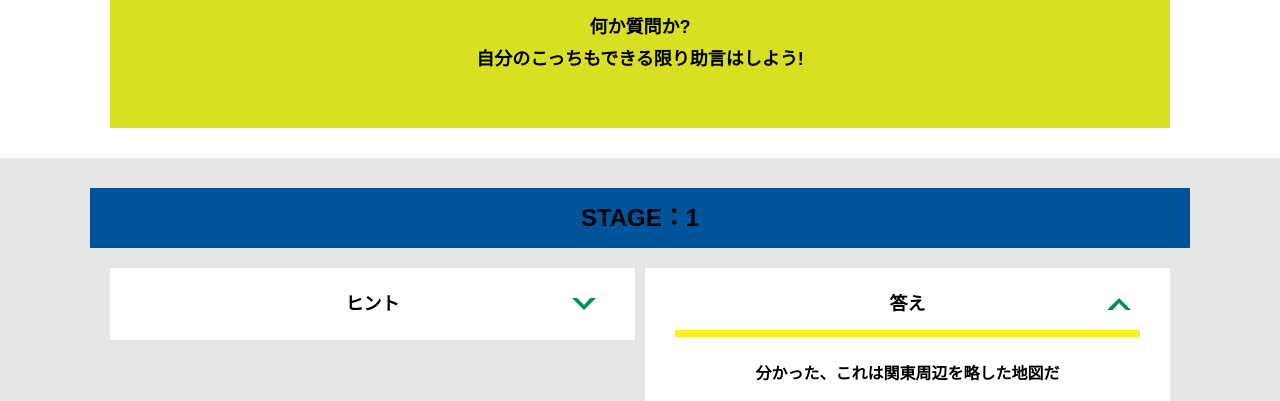
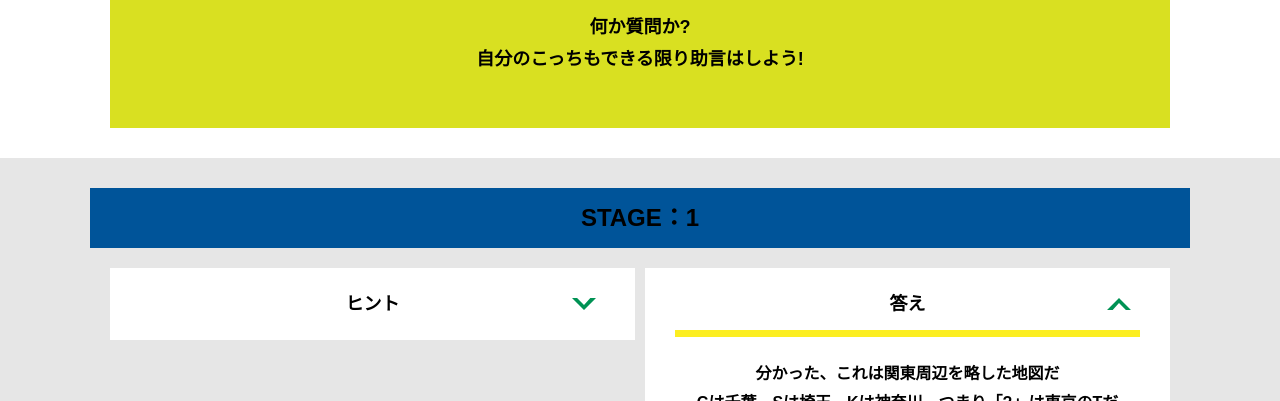
Before and after one commit to haru-yoshi/alfa-tiba-3, a plain HTML site: page hint1.html in a window 1280 px wide. Both pictures are taken after a click on the element "答え". Shown: the part 399-800 px from the top of the page. Drawn offline with Linux system fonts and the light colour scheme.

Commit message:
Update hint1.html

```diff
--- a/hint1.html
+++ b/hint1.html
@@ -50,8 +50,8 @@
           <div class="column">
             <div class="card">
               <h3 class="card__title">答え<svg class="card__arrow"><use xlink:href="#arrow"></use></svg></h3>
-              <p class="card__content">分かった、これは関東周辺を略した地図だ</p>
-              Cは千葉、Sは埼玉、Kは神奈川、つまり「?」は東京のTだ
+              <p class="card__content">分かった、これは関東周辺を略した地図だ<br>
+              Cは千葉、Sは埼玉、Kは神奈川、つまり「?」は東京のTだ</p>
             </div>
           </div>
         </div>
```
